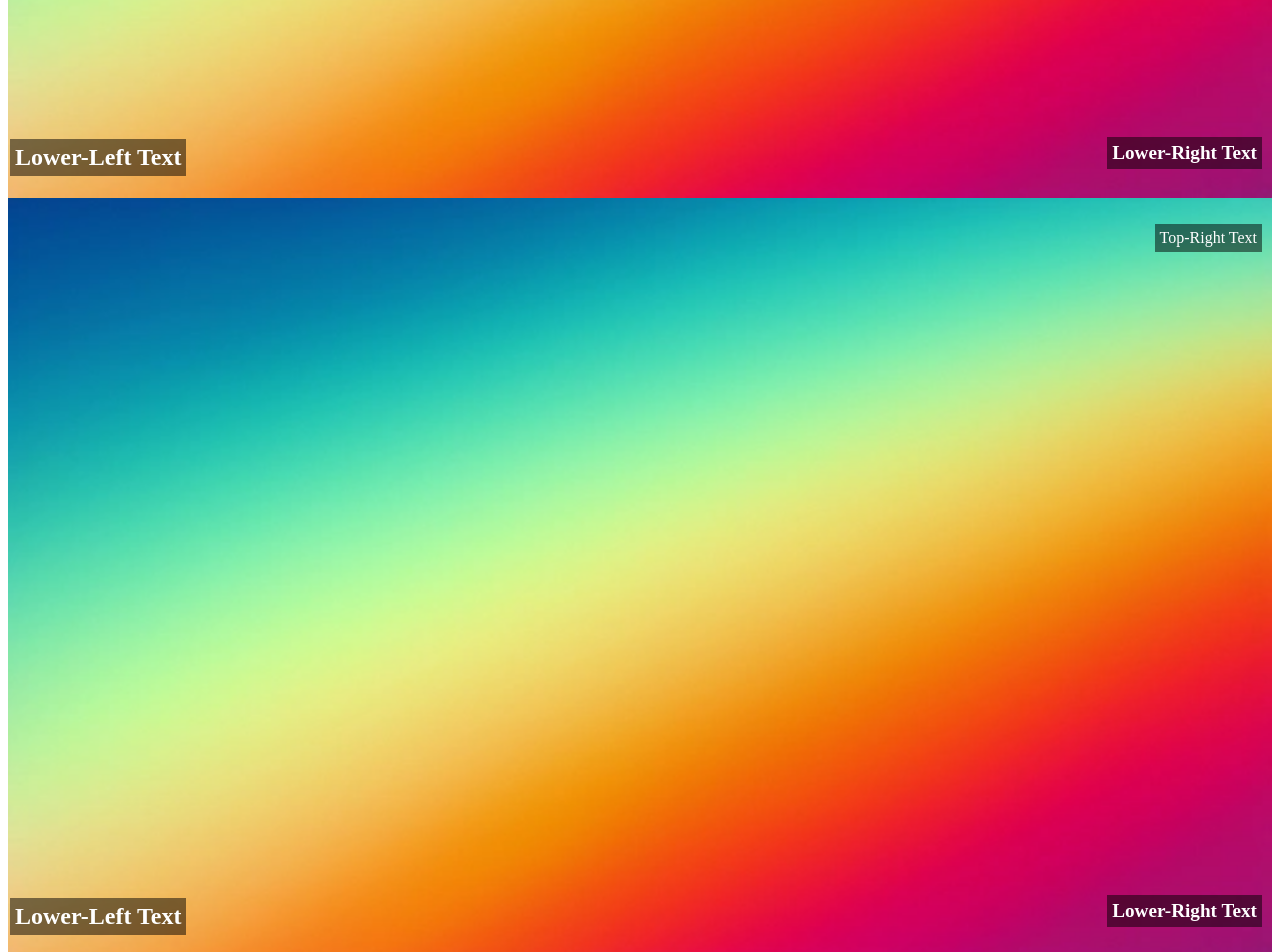
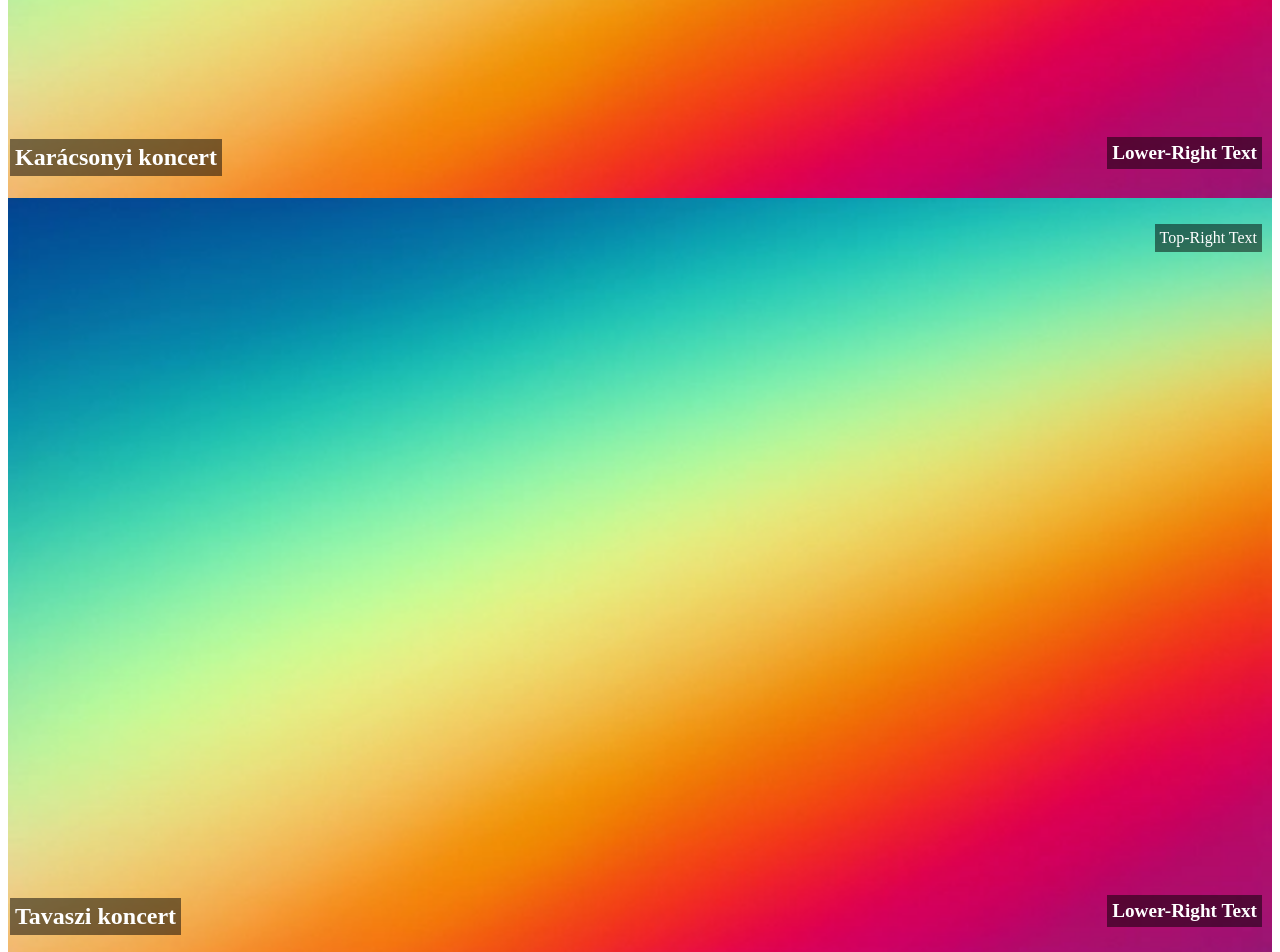
Before and after one commit to halkszavu/Project-Herald, an Angular app in the folder frontend/project-herald/: page / in a window 1280 px wide. Shown: the part 640-1592 px from the top of the page. Built offline with nearby package versions, Linux system fonts and the light colour scheme.

Commit message:
concert name is now displayed

```diff
--- a/frontend/project-herald/src/app/components/concert.widget/concert.widget.component.html
+++ b/frontend/project-herald/src/app/components/concert.widget/concert.widget.component.html
@@ -1,6 +1,6 @@
 <div class="image-container">
     <img src="assets/images/myImage.png" alt="Sample Image">
-    <h2 class="bottom-left">Lower-Left Text</h2>
+    <h2 class="bottom-left">{{concert?.name}}</h2>
     <h3 class="bottom-right">Lower-Right Text</h3>
     <p class="top-right">Top-Right Text</p>
 </div>
--- a/frontend/project-herald/src/app/components/model/concert-list.ts
+++ b/frontend/project-herald/src/app/components/model/concert-list.ts
@@ -2,6 +2,6 @@
 
 
 export const CONCERTS: Concert[] = [
-    new Concert('1', 'Karácsonyi koncert', '2020-01-01'),
-    new Concert('2', 'Újévi koncert', '2020-01-02'),
+    new Concert('1', 'Karácsonyi koncert', '2024-12-16'),
+    new Concert('2', 'Tavaszi koncert', '2025-04-02'),
 ];
```
